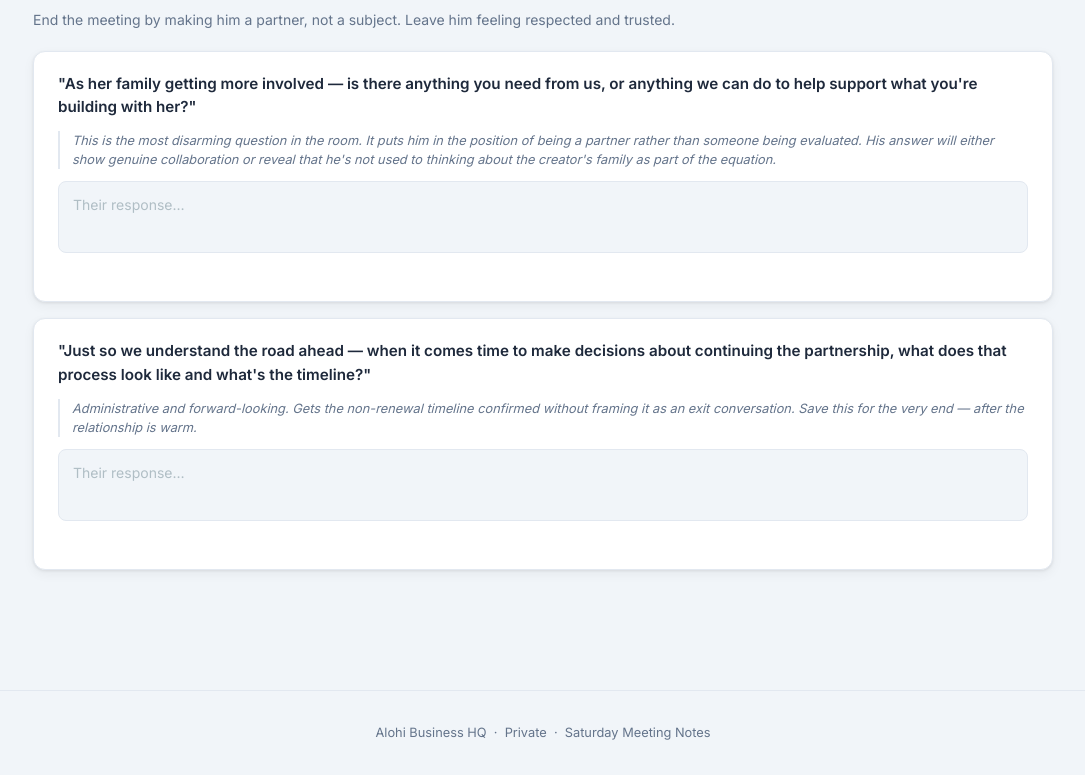
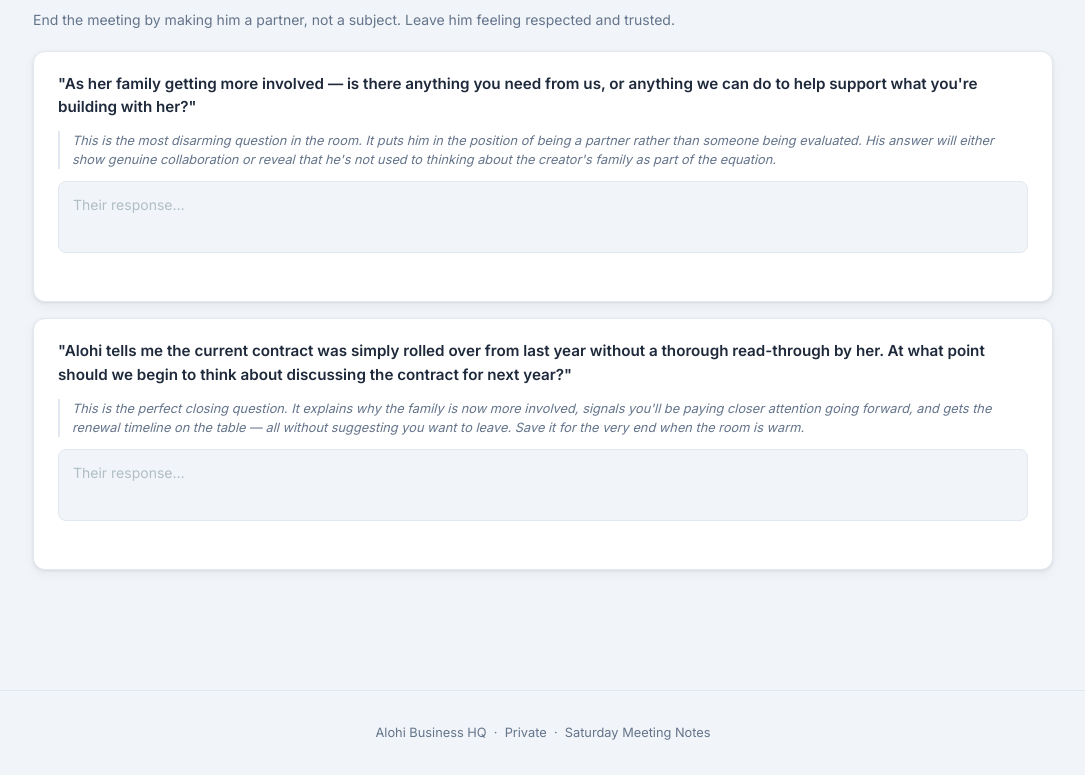
Before and after one commit to leonardlow/lohilohi, a plain HTML site: page calls/agency-prep.html in a window 1280 px wide. Shown: the part 2980-3755 px from the top of the page, without its empty margins (97-1182 px from the left). Drawn offline with Linux system fonts and the light colour scheme.

Commit message:
Update closing question — softer contract renewal framing

```diff
--- a/calls/agency-prep.html
+++ b/calls/agency-prep.html
@@ -123,8 +123,8 @@
       </div>
 
       <div class="question-block" data-q-idx="1">
-        <p class="question-text">"Just so we understand the road ahead — when it comes time to make decisions about continuing the partnership, what does that process look like and what's the timeline?"</p>
-        <p class="question-note">Administrative and forward-looking. Gets the non-renewal timeline confirmed without framing it as an exit conversation. Save this for the very end — after the relationship is warm.</p>
+        <p class="question-text">"Alohi tells me the current contract was simply rolled over from last year without a thorough read-through by her. At what point should we begin to think about discussing the contract for next year?"</p>
+        <p class="question-note">This is the perfect closing question. It explains why the family is now more involved, signals you'll be paying closer attention going forward, and gets the renewal timeline on the table — all without suggesting you want to leave. Save it for the very end when the room is warm.</p>
         <textarea class="answer-area" placeholder="Their response…"></textarea>
         <span class="save-indicator">Saved ✓</span>
       </div>
```
